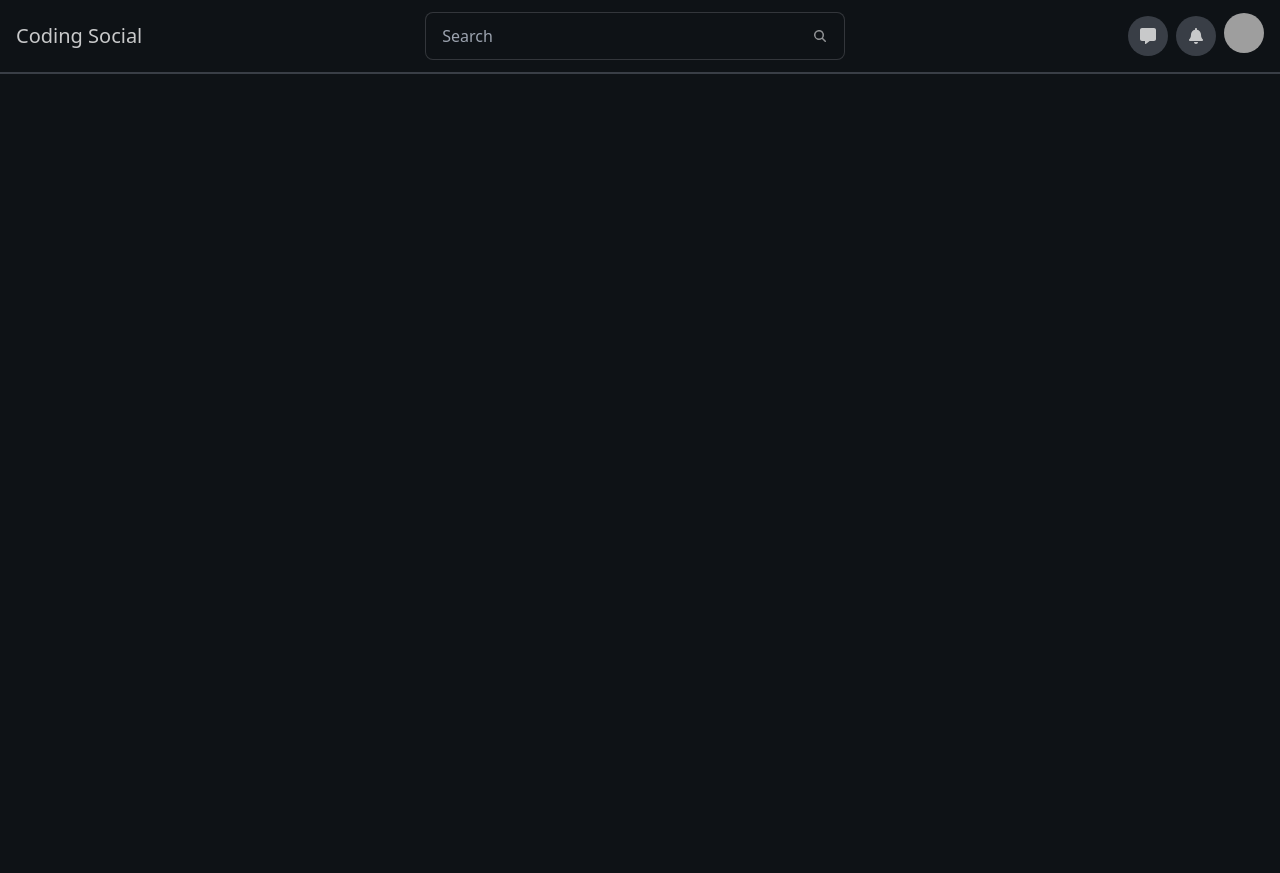
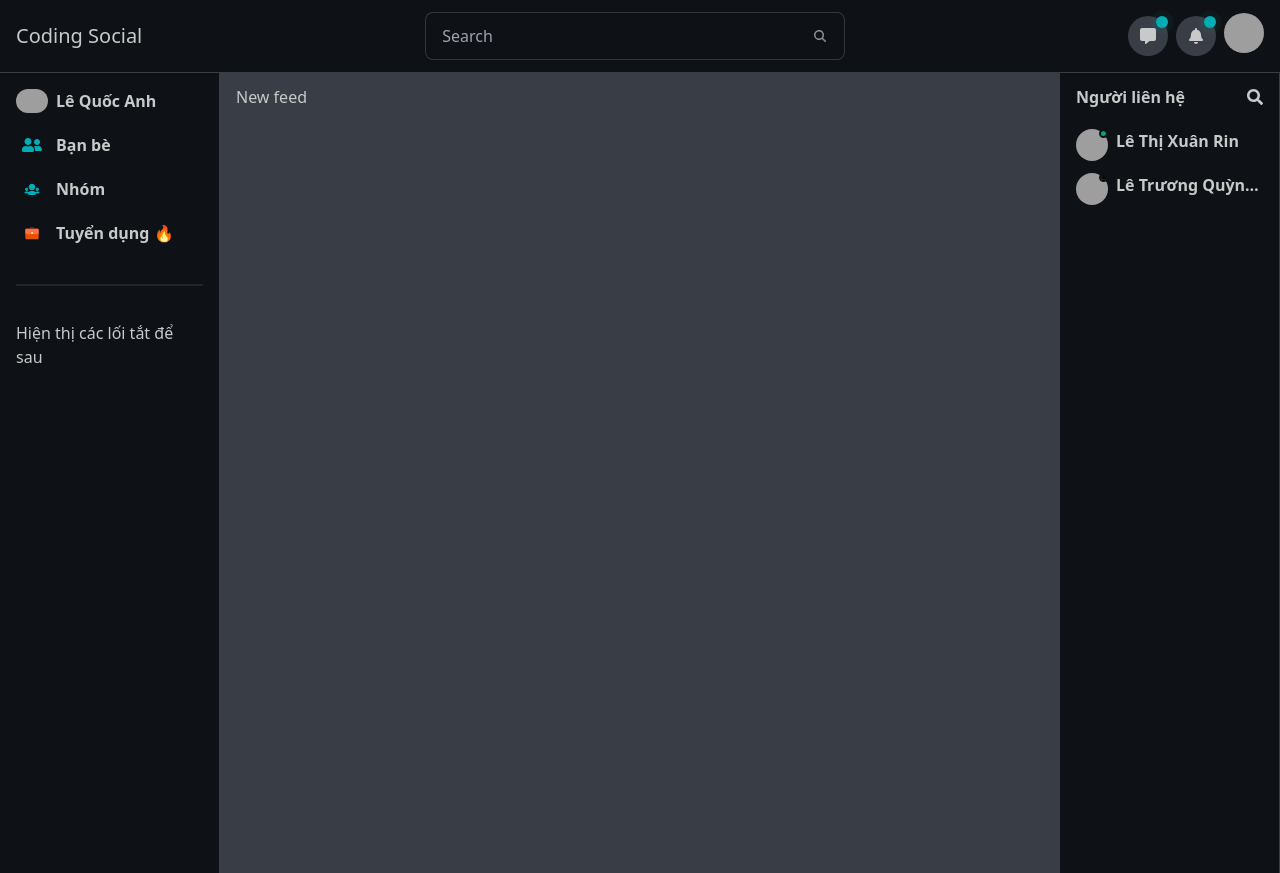
Before and after one commit to payyer/CodingSocial-FE, a React (Vite) app: page / in a window 1280 px wide. Before the commit the page ends 800 px from the top, so only its background shows below. Built offline with nearby package versions, Linux system fonts and the light colour scheme; grey boxes are pictures that could not be loaded.

Commit message:
Add SideBar and RighSideBar

```diff
--- a/src/Components/NavBar/index.tsx
+++ b/src/Components/NavBar/index.tsx
@@ -4,7 +4,7 @@ import { FaMessage } from "react-icons/fa6";
 function NavBar() {
   return (
     <>
-      <div className="flex justify-between my-3 mx-4 items-center">
+      <div className="flex justify-between my-3 mx-4 items-center h-12">
         {/* Logo */}
         <div className="text-xl">Coding Social</div>
 
@@ -29,12 +29,57 @@ function NavBar() {
 
         {/* Profile and Notifications */}
         <div className="flex gap-2 items-center">
-          <button className="flex justify-center items-center w-10 h-10 bg-secondary rounded-full">
-            <FaMessage />
-          </button>
-          <button className="flex justify-center items-center w-10 h-10 bg-secondary rounded-full">
-            <FaBell />
-          </button>
+          <div className="dropdown dropdown-end">
+            <button
+              tabIndex={0}
+              className="flex relative justify-center items-center w-10 h-10 bg-secondary rounded-full"
+            >
+              <FaMessage />
+              <div className="absolute top-0 right-0">
+                <span className="relative flex h-3 w-3">
+                  <span className="animate-ping absolute inline-flex h-full w-full rounded-full bg-primary opacity-75"></span>
+                  <span className="relative inline-flex rounded-full h-3 w-3 bg-primary"></span>
+                </span>
+              </div>
+            </button>
+            <ul
+              tabIndex={0}
+              className="dropdown-content mt-2 z-50 menu p-2 shadow bg-base-100 rounded-box w-52 border border-borderLine"
+            >
+              <li>
+                <a>Item 1</a>
+              </li>
+              <li>
+                <a>Item 2</a>
+              </li>
+            </ul>
+          </div>
+
+          <div className="dropdown dropdown-end">
+            <button
+              tabIndex={0}
+              className="flex relative justify-center items-center w-10 h-10 bg-secondary rounded-full"
+            >
+              <FaBell />
+              <div className="absolute top-0 right-0">
+                <span className="relative flex h-3 w-3">
+                  <span className="animate-ping absolute inline-flex h-full w-full rounded-full bg-primary opacity-75"></span>
+                  <span className="relative inline-flex rounded-full h-3 w-3 bg-primary"></span>
+                </span>
+              </div>
+            </button>
+            <ul
+              tabIndex={0}
+              className="dropdown-content mt-2 z-50 menu p-2 shadow bg-base-100 rounded-box w-52 border border-borderLine"
+            >
+              <li>
+                <a>Item 1</a>
+              </li>
+              <li>
+                <a>Item 2</a>
+              </li>
+            </ul>
+          </div>
           <div className="dropdown dropdown-end">
             <div tabIndex={0} role="button" className="avatar">
               <div className="w-10 rounded-full ">
@@ -55,7 +100,7 @@ function NavBar() {
           </div>
         </div>
       </div>
-      <div className=" border border-secondary"></div>
+      <hr className=" border-t border-secondary"></hr>
     </>
   );
 }
--- /dev/null
+++ b/src/Components/RightSideBar/index.tsx
@@ -0,0 +1,31 @@
+import { FaSearch } from "react-icons/fa";
+
+function RightSideBar() {
+  return (
+    <div className="w-[220px] flex flex-col gap-3 h-screen border-r border-secondary px-4 py-3">
+      <div className="flex items-center justify-between gap-2 relative mb-2">
+        <span className="font-bold">Người liên hệ</span>
+        <FaSearch />
+      </div>
+
+      <button className="h-8 hover:opacity-80 rounded-xl flex gap-2">
+        <div className="avatar online">
+          <div className="w-8 rounded-full">
+            <img src="https://img.daisyui.com/images/stock/photo-1534528741775-53994a69daeb.jpg" />
+          </div>
+        </div>
+        <span className="font-bold">Lê Thị Xuân Rin</span>
+      </button>
+      <button className="h-8 hover:opacity-80 rounded-xl flex gap-2">
+        <div className="avatar offline">
+          <div className="w-8 rounded-full">
+            <img src="https://img.daisyui.com/images/stock/photo-1534528741775-53994a69daeb.jpg" />
+          </div>
+        </div>
+        <span className="font-bold truncate ">Lê Trương Quỳnh Nhi</span>
+      </button>
+    </div>
+  );
+}
+
+export default RightSideBar;
--- /dev/null
+++ b/src/Components/SideBar/index.tsx
@@ -0,0 +1,55 @@
+import { BsFillBriefcaseFill } from "react-icons/bs";
+import { FaUserFriends } from "react-icons/fa";
+import { FcBriefcase } from "react-icons/fc";
+import { RiGroup2Fill } from "react-icons/ri";
+import { TiGroup } from "react-icons/ti";
+
+function SideBar() {
+  return (
+    <div className="w-[220px] flex flex-col gap-3 h-screen border-r border-secondary px-4 pt-3">
+      <button className="h-8 hover:opacity-80 hover:bg-secondary rounded-xl">
+        <div className="flex items-center gap-2">
+          <div className="w-8 rounded-full">
+            <img
+              className="rounded-xl"
+              src="https://img.daisyui.com/images/stock/photo-1534528741775-53994a69daeb.jpg"
+            />
+          </div>
+          <span className="font-bold">Lê Quốc Anh</span>
+        </div>
+      </button>
+
+      <button className="h-8 hover:opacity-80 hover:bg-secondary rounded-xl">
+        <div className="flex items-center gap-2">
+          <div className="w-8 rounded-full text-primary">
+            <FaUserFriends className="w-full h-wfull" />
+          </div>
+          <span className="font-bold">Bạn bè</span>
+        </div>
+      </button>
+
+      <button className="h-8 hover:opacity-80 hover:bg-secondary rounded-xl">
+        <div className="flex items-center gap-2">
+          <div className="w-8 rounded-full text-primary">
+            <TiGroup className="w-full h-wfull" />
+          </div>
+          <span className="font-bold">Nhóm</span>
+        </div>
+      </button>
+
+      <button className="h-8 hover:opacity-80 hover:bg-secondary rounded-xl">
+        <div className="flex items-center gap-2">
+          <div className="w-8 rounded-full text-primary">
+            <FcBriefcase className="w-full h-wfull" />
+          </div>
+          <span className="font-bold">Tuyển dụng 🔥</span>
+        </div>
+      </button>
+
+      <div className="divider"></div>
+      <div>Hiện thị các lối tắt để sau</div>
+    </div>
+  );
+}
+
+export default SideBar;
--- a/src/Pages/Home/index.tsx
+++ b/src/Pages/Home/index.tsx
@@ -1,9 +1,17 @@
 import NavBar from "../../Components/NavBar";
+import RightSideBar from "../../Components/RightSideBar";
+import SideBar from "../../Components/SideBar";
 
 function Home() {
   return (
     <>
       <NavBar />
+      <div className="flex ">
+        <SideBar />
+        <div className="flex-1 px-4 pt-3 bg-secondary">New feed</div>
+
+        <RightSideBar />
+      </div>
     </>
   );
 }
```
